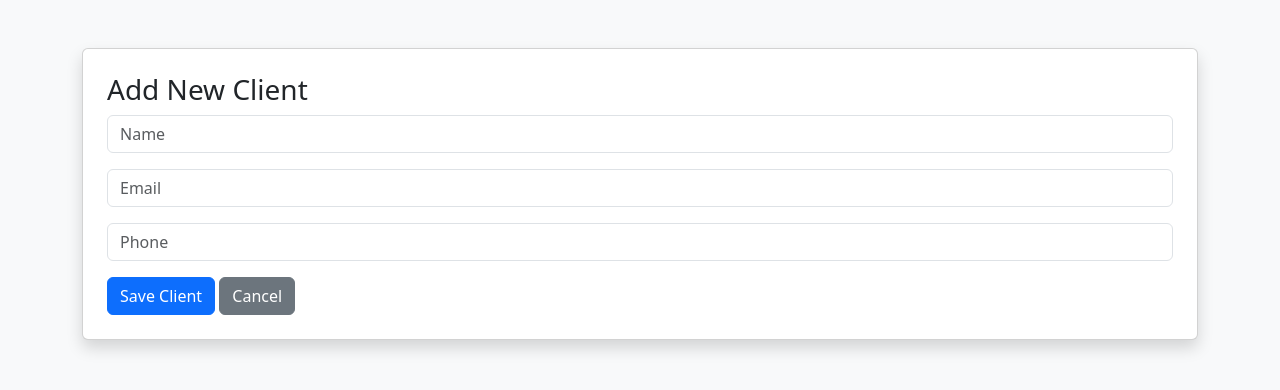
After one commit to clientmanagment/client-management-system, a Flask app: page /add_client in a window 1280 px wide. The commit adds this page. Shown: the top 390 px of the page. Run offline with Flask 3, Linux system fonts and the light colour scheme; the visitor is signed in with stand-in values (Sample User, id 1); some libraries are stand-ins or nearby versions.

Commit message:
Fixed clients page routing and columns

```diff
--- a/app.py
+++ b/app.py
@@ -6,28 +6,25 @@ from flask import Flask, render_template, request, redirect, url_for, session, f
 app = Flask(__name__)
 app.secret_key = os.environ.get("SECRET_KEY", "dev_secret_key")
 
-
-# ==============================
+# ----------------------------
 # DATABASE CONNECTION
-# ==============================
+# ----------------------------
 def get_db_connection():
     return psycopg2.connect(
         os.environ["DATABASE_URL"],
-        sslmode='require'
+        sslmode="require"
     )
 
-
-# ==============================
+# ----------------------------
 # HOME
-# ==============================
+# ----------------------------
 @app.route('/')
 def home():
     return redirect(url_for('login'))
 
-
-# ==============================
+# ----------------------------
 # REGISTER
-# ==============================
+# ----------------------------
 @app.route('/register', methods=['GET', 'POST'])
 def register():
     if request.method == 'POST':
@@ -63,10 +60,9 @@ def register():
 
     return render_template('register.html')
 
-
-# ==============================
+# ----------------------------
 # LOGIN
-# ==============================
+# ----------------------------
 @app.route('/login', methods=['GET', 'POST'])
 def login():
     if request.method == 'POST':
@@ -90,21 +86,18 @@ def login():
 
     return render_template('login.html')
 
-
-# ==============================
+# ----------------------------
 # DASHBOARD
-# ==============================
+# ----------------------------
 @app.route('/dashboard')
 def dashboard():
     if 'user' not in session:
         return redirect(url_for('login'))
-
     return render_template('dashboard.html', username=session['user'])
 
-
-# ==============================
+# ----------------------------
 # VIEW CLIENTS
-# ==============================
+# ----------------------------
 @app.route('/clients')
 def clients():
     if 'user' not in session:
@@ -118,7 +111,8 @@ def clients():
             id SERIAL PRIMARY KEY,
             name VARCHAR(100),
             email VARCHAR(100),
-            phone VARCHAR(50)
+            phone VARCHAR(50),
+            created_at TIMESTAMP DEFAULT CURRENT_TIMESTAMP
         )
     """)
 
@@ -132,10 +126,18 @@ def clients():
                            clients=client_list,
                            username=session['user'])
 
+# ----------------------------
+# ADD CLIENT PAGE
+# ----------------------------
+@app.route('/add_client')
+def add_client_page():
+    if 'user' not in session:
+        return redirect(url_for('login'))
+    return render_template('add_client.html')
 
-# ==============================
-# ADD CLIENT
-# ==============================
+# ----------------------------
+# SAVE CLIENT (POST)
+# ----------------------------
 @app.route('/add_client', methods=['POST'])
 def add_client():
     if 'user' not in session:
@@ -144,50 +146,3 @@ def add_client():
     name = request.form['name']
     email = request.form['email']
     phone = request.form['phone']
-
-    conn = get_db_connection()
-    cur = conn.cursor()
-
-    cur.execute(
-        "INSERT INTO clients (name, email, phone) VALUES (%s, %s, %s)",
-        (name, email, phone)
-    )
-
-    conn.commit()
-    cur.close()
-    conn.close()
-
-    return redirect(url_for('clients'))
-
-
-# ==============================
-# DELETE CLIENT
-# ==============================
-@app.route('/delete_client/<int:id>')
-def delete_client(id):
-    if 'user' not in session:
-        return redirect(url_for('login'))
-
-    conn = get_db_connection()
-    cur = conn.cursor()
-
-    cur.execute("DELETE FROM clients WHERE id=%s", (id,))
-    conn.commit()
-
-    cur.close()
-    conn.close()
-
-    return redirect(url_for('clients'))
-
-
-# ==============================
-# LOGOUT
-# ==============================
-@app.route('/logout')
-def logout():
-    session.clear()
-    return redirect(url_for('login'))
-
-
-if __name__ == "__main__":
-    app.run()
--- /dev/null
+++ b/templates/add_client.html
@@ -0,0 +1,35 @@
+<!DOCTYPE html>
+<html>
+<head>
+    <title>Add Client</title>
+    <link href="https://cdn.jsdelivr.net/npm/bootstrap@5.3.2/dist/css/bootstrap.min.css" rel="stylesheet">
+</head>
+<body class="bg-light">
+
+<div class="container mt-5">
+    <div class="card shadow p-4">
+        <h3>Add New Client</h3>
+
+        <form method="POST" action="{{ url_for('add_client') }}">
+
+            <div class="mb-3">
+                <input type="text" name="name" class="form-control" placeholder="Name" required>
+            </div>
+
+            <div class="mb-3">
+                <input type="email" name="email" class="form-control" placeholder="Email" required>
+            </div>
+
+            <div class="mb-3">
+                <input type="text" name="phone" class="form-control" placeholder="Phone" required>
+            </div>
+
+            <button class="btn btn-primary">Save Client</button>
+            <a href="/clients" class="btn btn-secondary">Cancel</a>
+
+        </form>
+    </div>
+</div>
+
+</body>
+</html>
```
Also changed, not shown: templates/clients.html (+13 -15 lines).
